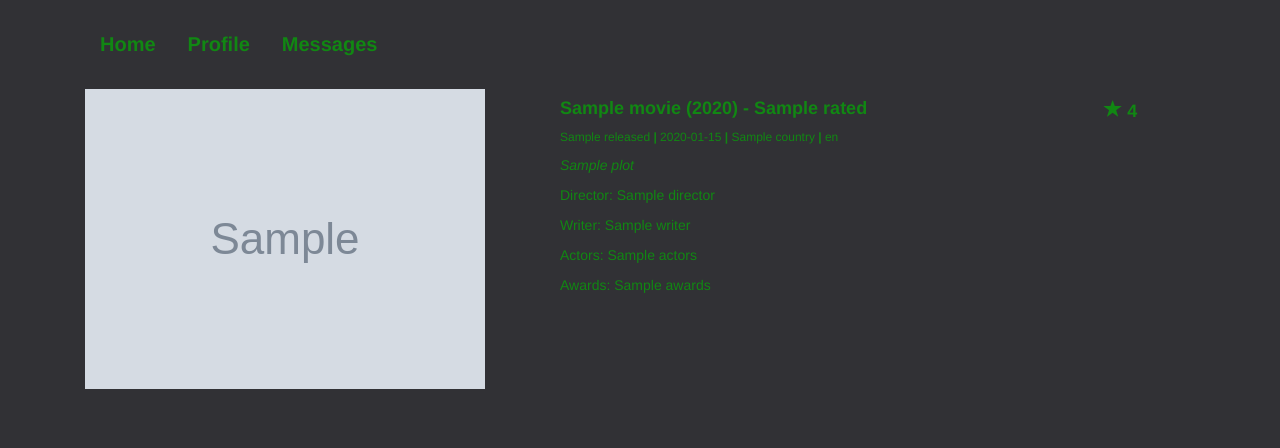
After one commit to iojas/Django-Sample, a Django app: template ojas/templates/personal/movie.html in a window 1280 px wide. The commit adds this page. Shown: the top 448 px of the page. Run offline with Django 3.2, Linux system fonts and the light colour scheme; the template is opened without the code that fills it: most values are stand-ins (such as "Sample title", 1, 10 or a date in 2020); grey boxes marked "Sample" are stand-in pictures; a database or web service that is not in the repository returns one stand-in record (values such as "Sample title"); data that the repository does not hold is empty; some libraries are stand-ins or nearby versions.

Commit message:
Now Movie template is working.

```diff
--- a/myproject/urls.py
+++ b/myproject/urls.py
@@ -18,5 +18,6 @@ from django.contrib import admin
 
 urlpatterns = [
     url(r'^admin/', admin.site.urls),
-    url(r'^ojas/', include('ojas.urls')),
+    url(r'^omdb/', include('ojas.urls')),
+    url(r'.*', include('ojas.urls')),
 ]
--- a/ojas/templates/personal/header.html
+++ b/ojas/templates/personal/header.html
@@ -26,10 +26,12 @@
     body{
         padding-bottom:60px;
         padding-top: 20px;
+        background-color:#313135;
+        color:#118713;
     }
     a{
         font-size: 20px;
-        color: #004d00;
+        color: #118713;
         font-weight: bold;
     }
     </style>
@@ -60,12 +62,12 @@
     </script>
 
 </head>
-<body  style="background-color:#313135; color:#004d00">
+<body>
 
     <div class="container">
     <div class="container-fluid">
         <ul class="nav nav-pills ">
-            <li role="presentation" class="active"><a href="#">Home</a></li>
+            <li role="presentation"><a href="/omdb/">Home</a></li>
             <li role="presentation"><a href="#">Profile</a></li>
             <li role="presentation"><a href="#">Messages</a></li>
         </ul>
--- a/ojas/templates/personal/home.html
+++ b/ojas/templates/personal/home.html
@@ -14,14 +14,14 @@
      </form>
 </div>
 </div>
-    <hr style="width:95%; padding-left:5px; padding-right:5px">
+    <br>
 
 <div class="container">
     <div id="movieList">
 
     {% for movie in movies %}
         <div class="col-md-4">
-        <a href="http://www.omdbapi.com/?i={{movie.imdbID}}">
+        <a href="http://localhost:8000/omdb/movie?i={{movie.imdbID}}">
         <img style="height:300px; width:200px"  src="{{movie.Poster}}"/>
         <h4><b> {{movie.Title}} <i>({{movie.Year}})</i></h4></a>
         </div>
--- /dev/null
+++ b/ojas/templates/personal/movie.html
@@ -0,0 +1,24 @@
+{% extends "personal/header.html" %}
+
+{% block content %}
+<br>
+<div class="container">
+    <div class="col-md-5">
+    <img src="{{movie.Poster}}"/><br>
+    </div>
+    <div class="col-md-7" >
+        <div class="col-md-10" style="padding-left:0px">
+            <h4><b>{{movie.Title}} ({{movie.Year}}) - {{movie.Rated}}</b> </h4>
+        </div>
+        <div class="col-md-2">
+            <h4><b><span class="glyphicon glyphicon-star" aria-hidden="true"></span> {{movie.imdbRating}}</b> </h4>
+        </div>
+    <h6>{{movie.Released}} <b>|</b> {{movie.Runtime}} <b>|</b> {{movie.Country}} <b>|</b> {{movie.Language}} </h6>
+    <p><em> {{movie.Plot}} </em></p>
+    <p>Director: {{movie.Director}}</p>
+    <p>Writer: {{movie.Writer}}</p>
+    <p>Actors: {{movie.Actors}}</p>
+    <p>Awards: {{movie.Awards}}</p>
+    </div>
+</div>
+{% endblock %}
--- a/ojas/urls.py
+++ b/ojas/urls.py
@@ -3,4 +3,5 @@ from . import views
 
 urlpatterns = [
     url(r'^$', views.index, name='index'),
+    url(r'movie', views.shwoMovie, name='index'),
 ]
--- a/ojas/views.py
+++ b/ojas/views.py
@@ -31,3 +31,9 @@ def index(req):
             string = 'http://www.omdbapi.com/?s=spider&type=movie'
             resp = requests.get(string)
             return render(req, 'personal/home.html', {'movies': resp.json()['Search']})
+
+def shwoMovie(req):
+    titleId = req.GET['i']
+    resp = requests.get('http://www.omdbapi.com/?i='+titleId)
+    print resp.json()['Title']
+    return render(req, 'personal/movie.html', {'movie': resp.json()})
```
